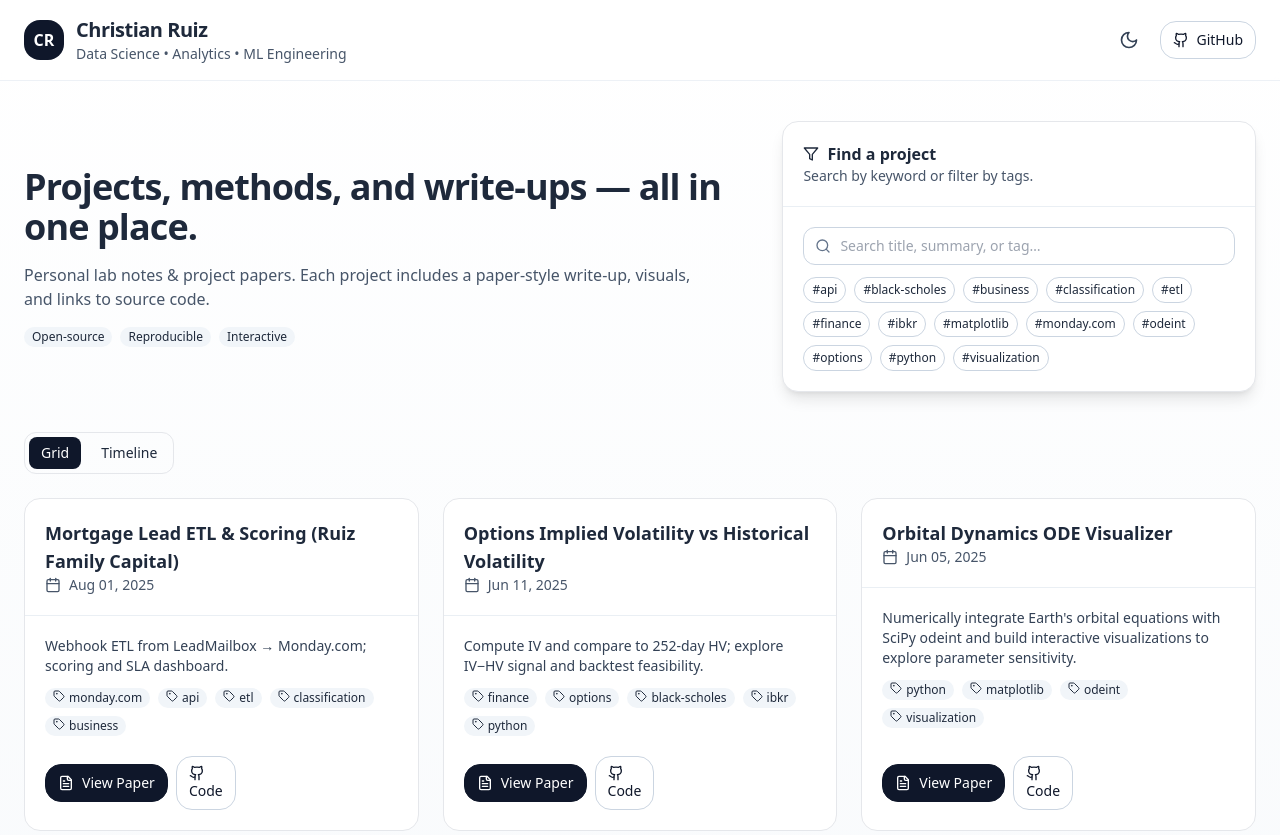
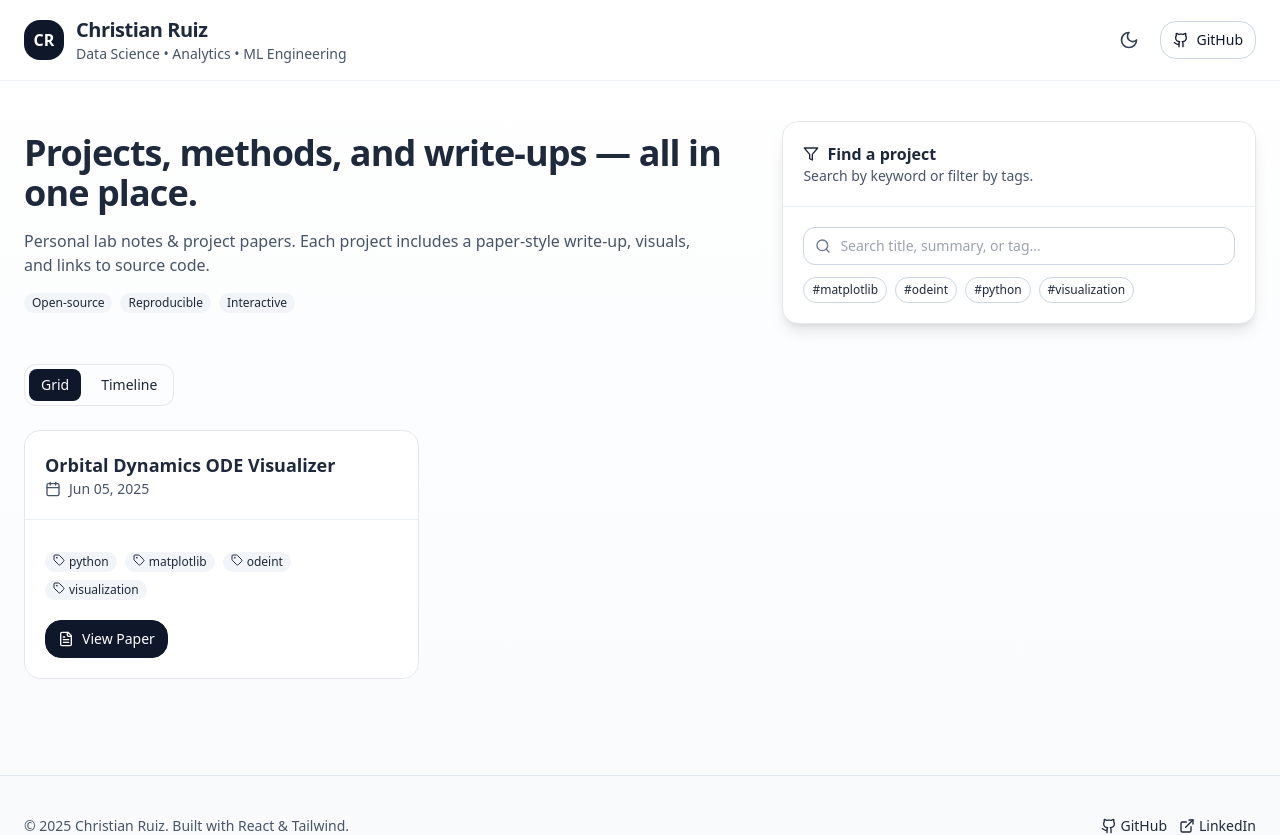
Before and after one commit to christian-ruiz/ds-portfolio-website, a React (Vite) app: page / in a window 1280 px wide. Shown: the top 835 px of the page. Built offline with nearby package versions, Linux system fonts and the light colour scheme.

Commit message:
setting the the project dialog to directly pull the projects paper for the summary markdown

```diff
--- a/src/Portfolio.jsx
+++ b/src/Portfolio.jsx
@@ -12,10 +12,17 @@ import { ScrollArea } from "./components/ui/scroll-area";
 import { Separator } from "./components/ui/separator";
 import { PROFILE } from "./data/profile";
 import { PROJECTS } from "./data/projects"
+import ReactMarkdown from "react-markdown";
+import remarkGfm from "remark-gfm";
 
 // Helpers
 const formatDate = (iso) =>
   new Date(iso).toLocaleDateString(undefined, { year: "numeric", month: "short", day: "2-digit" });
+
+function rawMdUrl(repo, path = "paper.md", branch = "main") {
+  // repo: "owner/repo", path: "docs/summary.md"
+  return `https://raw.githubusercontent.com/${repo}/${branch}/${path}`;
+}
 
 function useDarkMode() {
   const [dark, setDark] = useState(false);
@@ -29,6 +36,8 @@ export default function Portfolio() {
   const [query, setQuery] = useState("");
   const [activeTags, setActiveTags] = useState([]);
   const [openProject, setOpenProject] = useState(null);
+  const [paperMd, setPaperMd] = useState("");
+  const [paperErr, setPaperErr] = useState("");
 
   const allTags = useMemo(() => {
     const t = new Set();
@@ -46,6 +55,53 @@ export default function Portfolio() {
       })
       .sort((a, b) => new Date(b.date) - new Date(a.date));
   }, [query, activeTags]);
+
+  useEffect(() => {
+    if (!openProject) {
+      // dialog closed → clear content
+      setPaperMd("");
+      setPaperErr("");
+      return;
+    }
+
+    let cancelled = false;               // guard against stale updates
+    const currentId = openProject.id;    // track which project we fetched for
+
+    const tryFetch = async () => {
+      setPaperErr("");
+      setPaperMd("Loading…");
+
+      const branches = ["main", "master"];
+      for (const br of branches) {
+        const url = rawMdUrl(
+          openProject.repo,                       // "owner/repo"
+          openProject.summaryMd || "README.md",   // path in repo
+          br
+        );
+        try {
+          const res = await fetch(url, { cache: "no-store" });
+          if (res.ok) {
+            const txt = await res.text();
+            if (!cancelled && openProject?.id === currentId) {
+              setPaperMd(txt);
+            }
+            return;
+          }
+        } catch (_) {
+          // try next branch
+        }
+      }
+
+      if (!cancelled && openProject?.id === currentId) {
+        setPaperMd("");
+        setPaperErr("Could not load the project paper from GitHub.");
+      }
+    };
+
+    tryFetch();
+
+    return () => { cancelled = true; };  // cleanup if project changes or dialog closes
+  }, [openProject]);
 
   return (
     <div className="min-h-screen bg-gradient-to-b from-white to-slate-50 dark:from-slate-950 dark:to-slate-900 text-slate-800 dark:text-slate-100">
@@ -253,7 +309,32 @@ export default function Portfolio() {
               </aside>
 
               {/* Main content */}
-              <ScrollArea className="md:col-span-3 p-6 h-full">
+              {<ScrollArea className="md:col-span-3 p-6 h-full">
+                <article className="prose dark:prose-invert max-w-none">
+                  <h1 className="mb-2 text-2xl font-semibold flex items-center gap-2">
+                    {openProject.title} <ArrowUpRight className="h-5 w-5"/>
+                  </h1>
+                  <p className="text-sm text-slate-500 flex items-center gap-2">
+                    <Calendar className="h-4 w-4"/>{formatDate(openProject.date)}
+                  </p>
+
+                  {paperErr ? (
+                    <p className="mt-6 text-red-600">{paperErr}</p>
+                  ) : (
+                    <div className="mt-6">
+                      <ReactMarkdown remarkPlugins={[remarkGfm]}>
+                        {paperMd}
+                      </ReactMarkdown>
+                    </div>
+                  )}
+
+                  {/* tags */}
+                  <div className="my-8 flex flex-wrap gap-2">
+                    {openProject.tags.map((t) => <Badge key={t}>#{t}</Badge>)}
+                  </div>
+                </article>
+              </ScrollArea>
+              /* <ScrollArea className="md:col-span-3 p-6 h-full">
                 <article className="prose dark:prose-invert max-w-none">
                   <h1 className="mb-2 text-2xl font-semibold flex items-center gap-2">
                     {openProject.title} <ArrowUpRight className="h-5 w-5"/>
@@ -293,7 +374,7 @@ export default function Portfolio() {
                     ))}
                   </div>
                 </article>
-              </ScrollArea>
+              </ScrollArea> */}
             </div>
           )}
         </DialogContent>
--- a/src/data/projects.js
+++ b/src/data/projects.js
@@ -1,69 +1,37 @@
 // src/data/projects.js
 export const PROJECTS = [
+    // {
+    //   id: "orbital-ode-visualizer",
+    //   title: "Orbital Dynamics ODE Visualizer",
+    //   date: "2025-06-05",
+    //   tags: ["python", "matplotlib", "odeint", "visualization"],
+    //   summary:
+    //     "Numerically integrate Earth's orbital equations with SciPy odeint and build interactive visualizations to explore parameter sensitivity.",
+    //   links: {
+    //     code: "https://github.com/christian-ruiz/orbital-ode-visualizer",
+    //     demo: "#",
+    //   },
+    //   paper: {
+    //     abstract:
+    //       "We model circular and perturbed orbits…",
+    //     data:
+    //       "Synthetic initial conditions; Astronomical constants from JPL/HORIZONS; No PII.",
+    //     methods:
+    //       "SciPy odeint; numpy; matplotlib; tests for invariants.",
+    //     approach:
+    //       "Baseline circular → add eccentricity → perturbations → compare errors.",
+    //     findings:
+    //       "odeint stable for Δt ≤ 60s; energy drift grows with eccentricity.",
+    //     conclusions:
+    //       "Consider symplectic integrators; n-body extension.",
+    //   },
+    // },
     {
       id: "orbital-ode-visualizer",
       title: "Orbital Dynamics ODE Visualizer",
       date: "2025-06-05",
       tags: ["python", "matplotlib", "odeint", "visualization"],
-      summary:
-        "Numerically integrate Earth's orbital equations with SciPy odeint and build interactive visualizations to explore parameter sensitivity.",
-      links: {
-        code: "https://github.com/christian-ruiz/orbital-ode-visualizer",
-        demo: "#",
-      },
-      paper: {
-        abstract:
-          "We model circular and perturbed orbits…",
-        data:
-          "Synthetic initial conditions; Astronomical constants from JPL/HORIZONS; No PII.",
-        methods:
-          "SciPy odeint; numpy; matplotlib; tests for invariants.",
-        approach:
-          "Baseline circular → add eccentricity → perturbations → compare errors.",
-        findings:
-          "odeint stable for Δt ≤ 60s; energy drift grows with eccentricity.",
-        conclusions:
-          "Consider symplectic integrators; n-body extension.",
-      },
-    },
-    {
-      id: "options-iv-vs-hv",
-      title: "Options Implied Volatility vs Historical Volatility",
-      date: "2025-06-11",
-      tags: ["finance", "options", "black-scholes", "ibkr", "python"],
-      summary:
-        "Compute IV and compare to 252-day HV; explore IV−HV signal and backtest feasibility.",
-      links: {
-        code: "https://github.com/christian-ruiz/iv-vs-hv",
-        demo: "#",
-      },
-      paper: {
-        abstract: "We compute IV across strikes/expirations and contrast with HV…",
-        data: "IBKR API; UST rates; tickers AAPL, SPY, TQQQ.",
-        methods: "Black-Scholes IV (Brent), HV, robust z-scores, slippage-aware backtest.",
-        approach: "Daily IV surface → HV grid → Δ=IV−HV → paper trading.",
-        findings: "Spreads cluster near earnings; naive fade erodes with slippage.",
-        conclusions: "Add filters and execution constraints.",
-      },
-    },
-    {
-      id: "mortgage-lead-pipeline",
-      title: "Mortgage Lead ETL & Scoring (Ruiz Family Capital)",
-      date: "2025-08-01",
-      tags: ["monday.com", "api", "etl", "classification", "business"],
-      summary:
-        "Webhook ETL from LeadMailbox → Monday.com; scoring and SLA dashboard.",
-      links: {
-        code: "https://github.com/christian-ruiz/mortgage-lead-pipeline",
-        demo: "#",
-      },
-      paper: {
-        abstract: "Design a small-scale CRM data pipeline + lightweight scoring.",
-        data: "LeadMailbox; Monday.com boards; ACS enrichment.",
-        methods: "FastAPI, Pydantic, XGBoost, SHAP, Grafana.",
-        approach: "Ingestion → features → score → board updates → alerts.",
-        findings: "Response <5min correlates with +18–25% conversion; top quartile 2.1×.",
-        conclusions: "A/B test scripts; add attribution + LTV/CAC.",
-      },
+      repo: "https://github.com/christian-ruiz/Format-Pair-Automation-Tool",
+      summaryMd: "docs/paper.md"
     },
   ];
```
